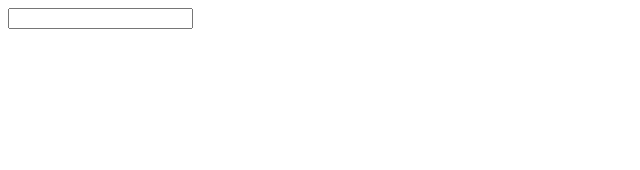
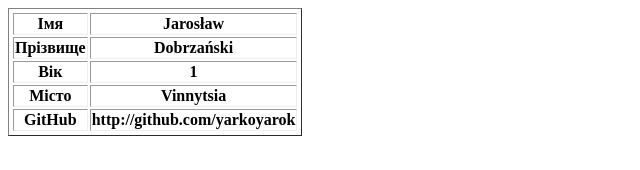
Before and after one commit to DeDinSideBeats/HTML-CSS-JS-, a plain HTML site: page index.html in a window 1280 px wide. Shown: the whole page, without its empty margins (0-640 px from the left). Drawn offline with Linux system fonts and the light colour scheme.

Commit message:
lesson 5 complete

```diff
--- a/index.html
+++ b/index.html
@@ -7,28 +7,72 @@
     <title>Document</title>
 </head>
 <body>
-  <input type="text" id="element" />
-<div id="showMessage"></div>
-<script type="text/javascript">
-  const input = document.querySelector('input');
-  const text = document.getElementById('element');
-  input.addEventListener('keypress', textInput);
+  <table border="1px" id="target">
+
+  </table>
+  <script>
+    var object = {
+      name: 'Jarosław',
+      surname: 'Dobrzański',
+      age: 1,
+      town: 'Vinnytsia',
+      githubUrl: 'http://github.com/yarkoyarok'
+    };
+    const table = document.getElementById('target');
+    let thead = document.createElement('theat');
+    let tbody = document.createElement('tbody');
+    table.appendChild(thead);
+    table.appendChild(tbody);
+
+    let row_1 = document.createElement('tr');
+    let heading_1 = document.createElement('th');
+    heading_1.innerHTML = "Імя";
+    let data_1 = document.createElement('th');
+    data_1.innerHTML = object.name;
+
+    let row_2 = document.createElement('tr');
+    let heading_2 = document.createElement('th');
+    heading_2.innerHTML = "Прізвище";
+    let data_2 = document.createElement('th');
+    data_2.innerHTML = object.surname;
+
+    let row_3 = document.createElement('tr');
+    let heading_3 = document.createElement('th');
+    heading_3.innerHTML = "Вік";
+    let data_3 = document.createElement('th');
+    data_3.innerHTML = object.age;
+
+    let row_4 = document.createElement('tr');
+    let heading_4 = document.createElement('th');
+    heading_4.innerHTML = "Місто";
+    let data_4 = document.createElement('th');
+    data_4.innerHTML = object.town;
+
+    let row_5 = document.createElement('tr');
+    let heading_5 = document.createElement('th');
+    heading_5.innerHTML = "GitHub";
+    let data_5 = document.createElement('th');
+    data_5.innerHTML = object.githubUrl;
+
+    row_1.appendChild(heading_1);
+    row_2.appendChild(heading_2);
+    row_3.appendChild(heading_3);
+    row_4.appendChild(heading_4);
+    row_5.appendChild(heading_5);
+    row_1.appendChild(data_1);
+    row_2.appendChild(data_2);
+    row_3.appendChild(data_3);
+    row_4.appendChild(data_4);
+    row_5.appendChild(data_5);
+    thead.appendChild(row_1);
+    thead.appendChild(row_2);
+    thead.appendChild(row_3);
+    thead.appendChild(row_4);
+    thead.appendChild(row_5);
 
 
-  function textInput(){
-    var mes = text.value;
-    let div = document.createElement("div");
-    div.innerText = mes;
-    div.id = "showMessage";
-    div.innerHTML = mes;
-    document.body.after(div);
-    div.style.backgroundColor = "Green";
-    div.style.color = "Yellow";
-    div.style.position = "absolute";
-    div.style.left = "12px";
-    div.style.top = "28px";
-  }
-</script>
 
+
+  </script>
 </body>
 </html>
```
